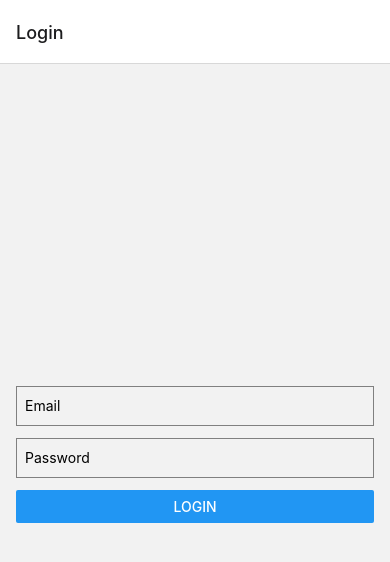
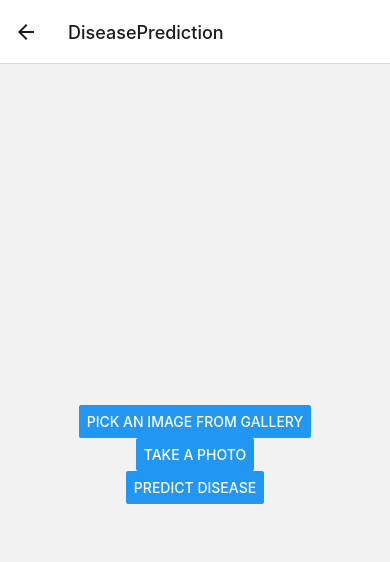
Before and after one commit to cd011/Crop_Pulse_MobileApp, a React Native app: screen /DiseasePrediction in a window 390 px wide. Before the commit this address had no page. Shown: the top 562 px of the page. Built offline with nearby package versions, Linux system fonts and the light colour scheme.

Commit message:
Predicting works now

```diff
--- a/App.js
+++ b/App.js
@@ -3,6 +3,7 @@ import { NavigationContainer } from "@react-navigation/native";
 import { createNativeStackNavigator } from "@react-navigation/native-stack";
 import Login from "./screens/Login";
 import FieldOverview from "./screens/FieldOverview";
+import DiseasePrediction from "./screens/DiseasePrediction";
 
 const Stack = createNativeStackNavigator();
 
@@ -12,6 +13,7 @@ export default function App() {
       <Stack.Navigator>
         <Stack.Screen name="Login" component={Login} />
         <Stack.Screen name="FieldOverview" component={FieldOverview} />
+        <Stack.Screen name="DiseasePrediction" component={DiseasePrediction} />
       </Stack.Navigator>
     </NavigationContainer>
   );
--- a/app.json
+++ b/app.json
@@ -11,6 +11,15 @@
       "resizeMode": "contain",
       "backgroundColor": "#ffffff"
     },
+    "plugins": [
+      [
+        "expo-image-picker",
+        {
+          "photosPermission": "The app accesses your photos to let you share them with your friends.",
+          "cameraPermission": "The app accesses your camera to let you take photos of crop diseases."
+        }
+      ]
+    ],
     "ios": {
       "supportsTablet": true
     },
--- a/package.json
+++ b/package.json
@@ -14,7 +14,9 @@
     "@react-native-firebase/firestore": "^21.0.0",
     "@react-navigation/native": "^6.1.18",
     "@react-navigation/native-stack": "^6.11.0",
+    "axios": "^1.7.7",
     "expo": "~51.0.28",
+    "expo-image-picker": "~15.0.7",
     "expo-status-bar": "~1.12.1",
     "firebase": "^10.14.1",
     "react": "18.2.0",
--- /dev/null
+++ b/screens/DiseasePrediction.js
@@ -0,0 +1,110 @@
+import React, { useState } from "react";
+import { View, Text, Button, Image, StyleSheet, Alert } from "react-native";
+import * as ImagePicker from "expo-image-picker";
+import axios from "axios";
+
+const DiseasePrediction = () => {
+  const [image, setImage] = useState(null);
+  const [prediction, setPrediction] = useState(null);
+
+  const pickImage = async () => {
+    let result = await ImagePicker.launchImageLibraryAsync({
+      mediaTypes: ImagePicker.MediaTypeOptions.Images,
+      allowsEditing: true,
+      aspect: [4, 3],
+      quality: 1,
+    });
+
+    if (!result.canceled) {
+      setImage(result.assets[0].uri);
+      setPrediction(null);
+    }
+  };
+
+  const takePhoto = async () => {
+    let result = await ImagePicker.launchCameraAsync({
+      allowsEditing: true,
+      aspect: [4, 3],
+      quality: 1,
+    });
+
+    if (!result.canceled) {
+      setImage(result.assets[0].uri);
+      setPrediction(null);
+    }
+  };
+
+  const predictDisease = async () => {
+    if (!image) {
+      Alert.alert("Error", "Please select an image first");
+      return;
+    }
+
+    const formData = new FormData();
+    formData.append("file", {
+      uri: image,
+      type: "image/jpeg",
+      name: "image.jpg",
+    });
+
+    try {
+      const response = await axios.post(
+        "https://llama-ready-verbally.ngrok-free.app/predict",
+        formData,
+        {
+          headers: {
+            "Content-Type": "multipart/form-data",
+          },
+        }
+      );
+
+      setPrediction(response.data);
+    } catch (error) {
+      console.error(error);
+      Alert.alert("Error", "Failed to predict disease");
+    }
+  };
+
+  return (
+    <View style={styles.container}>
+      <Button title="Pick an image from gallery" onPress={pickImage} />
+      <Button title="Take a photo" onPress={takePhoto} />
+      {image && <Image source={{ uri: image }} style={styles.image} />}
+      <Button title="Predict Disease" onPress={predictDisease} />
+      {prediction && (
+        <View style={styles.predictionContainer}>
+          <Text style={styles.predictionText}>
+            Predicted Disease: {prediction.predicted_disease}
+          </Text>
+          <Text style={styles.predictionText}>
+            Confidence: {prediction.confidence}%
+          </Text>
+        </View>
+      )}
+    </View>
+  );
+};
+
+const styles = StyleSheet.create({
+  container: {
+    flex: 1,
+    alignItems: "center",
+    justifyContent: "center",
+    padding: 20,
+  },
+  image: {
+    width: 200,
+    height: 200,
+    marginVertical: 20,
+  },
+  predictionContainer: {
+    marginTop: 20,
+    alignItems: "center",
+  },
+  predictionText: {
+    fontSize: 16,
+    marginBottom: 10,
+  },
+});
+
+export default DiseasePrediction;
--- a/screens/FieldOverview.js
+++ b/screens/FieldOverview.js
@@ -1,11 +1,13 @@
 import React, { useState, useEffect } from "react";
-import { View, Text, StyleSheet, FlatList } from "react-native";
+import { View, Text, StyleSheet, FlatList, Button } from "react-native";
 import MapView, { Marker } from "react-native-maps";
 import { collection, query, where, getDocs } from "firebase/firestore";
 import { auth, db } from "../firebase";
+import { useNavigation } from "@react-navigation/native";
 
 const FieldOverview = () => {
   const [fields, setFields] = useState([]);
+  const navigation = useNavigation();
 
   useEffect(() => {
     const fetchFields = async () => {
@@ -37,6 +39,10 @@ const FieldOverview = () => {
 
   return (
     <View style={styles.container}>
+      <Button
+        title="Predict Disease"
+        onPress={() => navigation.navigate("DiseasePrediction")}
+      />
       {fields.length > 0 ? (
         <>
           <MapView
```
Also changed, not shown: 1 other file (tests, documents, lock files or other folders).
